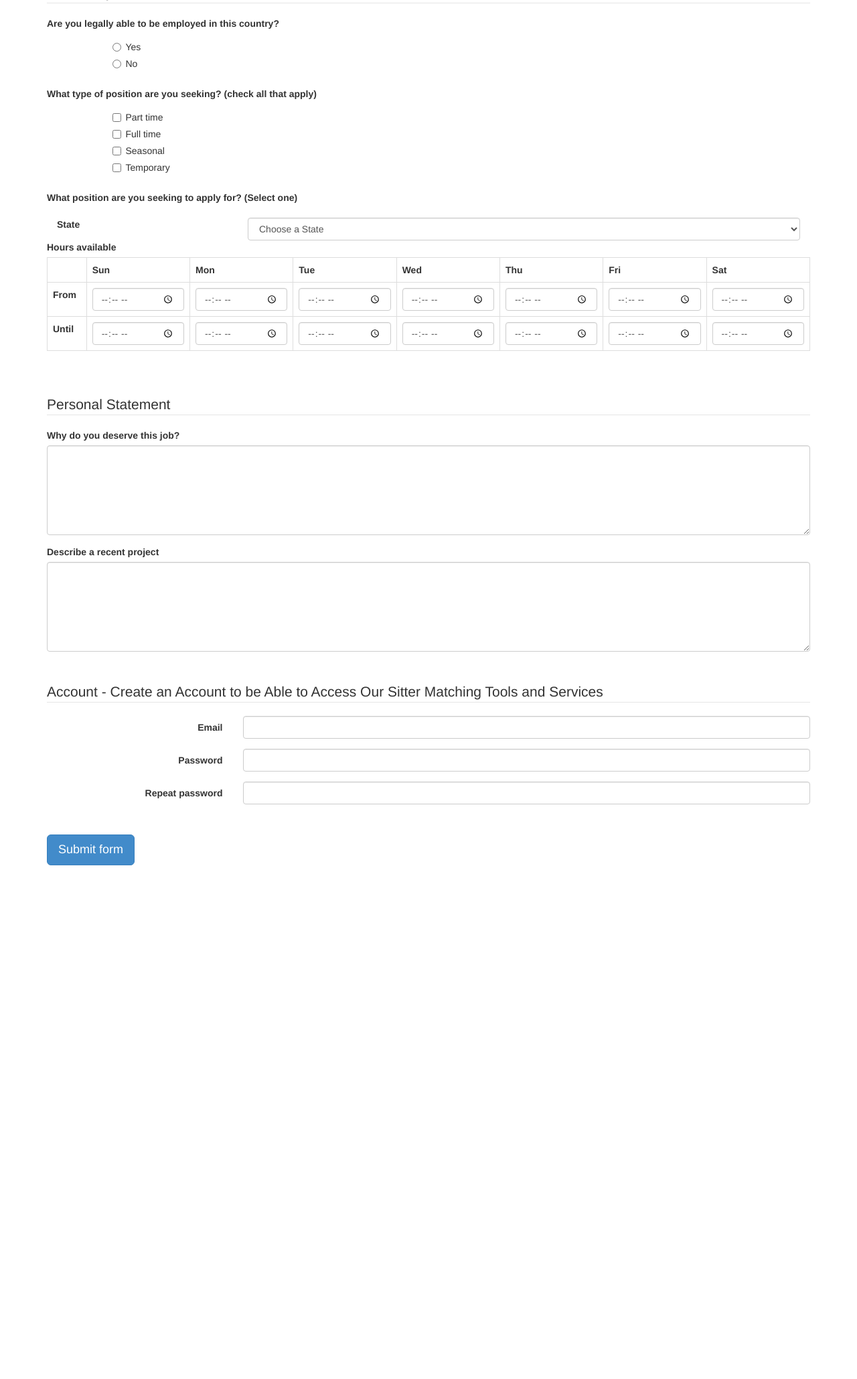
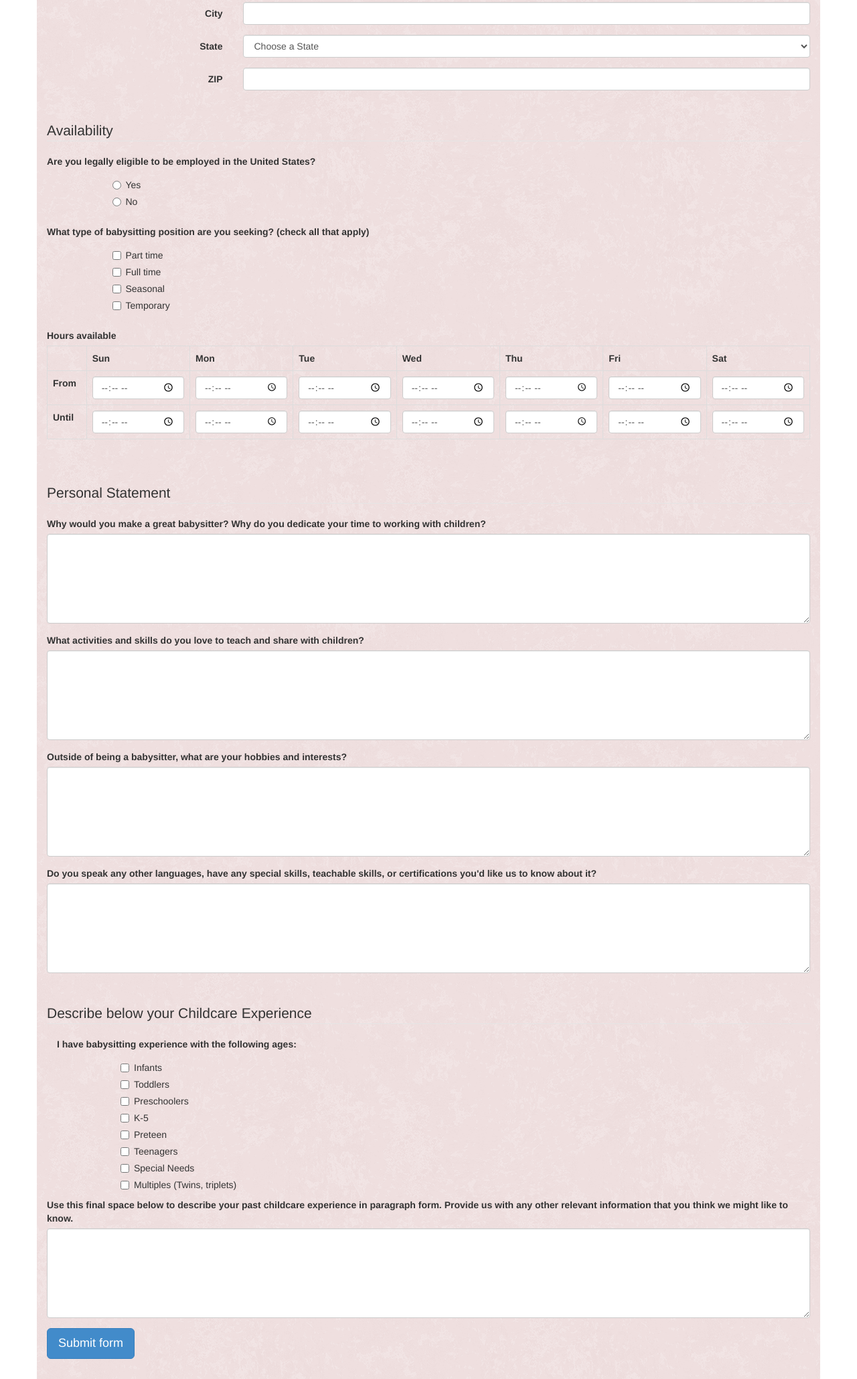
Before and after one commit to SamSteinbock/samstein-1564310.github.io, a plain HTML site: page jobApplicationForm.html in a window 1280 px wide. Shown: the part 505-2564 px from the top of the page at 67% size. Before the commit the page ends 1827 px from the top, so only its background shows below. Drawn offline with Linux system fonts and the light colour scheme.

Commit message:
Job Application Final

```diff
--- a/jobApplicationForm.html
+++ b/jobApplicationForm.html
@@ -9,9 +9,28 @@
           href = "formStyle.css" />
 </head>
 <body>
-<div class="container">
+<div class="container" >
 
-<h2>Baby Sitter Application</h2>
+<script type="text/javascript">
+function yesnoCheck() {
+    var ddl = document.getElementById("yesno");
+    var selectedValue = ddl.options[ddl.selectedIndex].value;
+    if (selectedValue == "Yes1") {
+        document.getElementById('ifYes').style.display = 'block';
+        document.getElementById('ifNo').style.display = 'none';
+    }
+    else if(selectedValue == "No1") {
+        document.getElementById('ifNo').style.display = 'block';
+        document.getElementById('ifYes').style.display = 'none';
+    }
+    else {
+        document.getElementById('ifNo').style.display = 'none';
+        document.getElementById('ifYes').style.display = 'none';
+    }
+}
+</script>
+
+<h1 style="font-weight: bold">Baby Sitter Application</h1>
 <p>&nbsp;</p>
 <p>This application, once filled out, will enter you into our database of babysitters, and will allow us to personally match you with families in need of a sitter.</p>
 
@@ -19,10 +38,70 @@
 
 	<p>&nbsp;</p>
 
+    <fieldset>
+        <div class="form-group">
+			<label class="control-label">Have you already created a Sitter account?</label>
+			<div class="col-sm-9">
+				<select id="yesno" class="form-control" required name="account" onchange="yesnoCheck()">
+					<option value="" selected="true">(Select One)</option>
+					<option value="Yes1">Yes</option>
+					<option value="No1">No</option>
+                </select>
+            </div>
+        </div>
+        <br>
+        <br>
+        <div id="ifNo" style="display:none">
+            <legend>Create an Account</legend>
+            <div class="form-group">
+                <label class="col-sm-3 control-label">Email</label>
+                <div class="col-sm-9">
+                    <input class="form-control" type="text" name="email">
+                </div>
+            </div>
+            <div class="form-group">
+                <label class="col-sm-3 control-label">Password</label>
+                <div class="col-sm-9">
+                    <input class="form-control" type="password" name="password">
+                </div>
+            </div>
+            <div class="form-group">
+                <label class="col-sm-3 control-label">Repeat password</label>
+                <div class="col-sm-9">
+                    <input class="form-control" type="password" name="repeat_password">
+                </div>
+            </div>
+		</div>
+        <div id="ifYes" style="display:none">
+            <legend>Enter Account Information</legend>
+            <div class="form-group">
+                <label class="col-sm-3 control-label">Email</label>
+                <div class="col-sm-9">
+                    <input class="form-control" type="text" name="email">
+                </div>
+            </div>
+            <div class="form-group">
+                <label class="col-sm-3 control-label">Password</label>
+                <div class="col-sm-9">
+                    <input class="form-control" type="password" name="password">
+                </div>
+            </div>
+        </div>
+	</fieldset>
+    <br>
+    <br>
+    <p>&nbsp;</p>
+
 	<fieldset class="form-horizontal" >
 		<legend>Personal Information</legend>
 		<div class="form-group">
 			<label class="col-sm-3 control-label">Full name</label>
+			<div class="col-sm-9">
+				<input class="form-control" type="text" name="name">
+			</div>
+		</div>
+        <div class="form-group">
+			<label class="col-sm-3 control-label">Phone Number</label>
 			<div class="col-sm-9">
 				<input class="form-control" type="text" name="name">
 			</div>
@@ -111,7 +190,7 @@
 	<fieldset>
 		<legend>Availability</legend>
 		<div class="form-group row">
-			<label class="col-sm-12 control-label">Are you legally able to be employed in this country?</label>
+			<label class="col-sm-12 control-label">Are you legally eligible to be employed in the United States?</label>
 			<div class="col-sm-offset-1 col-sm-11">
 				<div class="radio">
 					<label>
@@ -126,7 +205,7 @@
 			</div>
 		</div>
 		<div class="form-group row">
-			<label class="col-sm-12 control-label">What type of position are you seeking? (check all that apply)</label>
+			<label class="col-sm-12 control-label">What type of babysitting position are you seeking? (check all that apply)</label>
 			<div class="col-sm-offset-1 col-sm-11">
 				<div class="checkbox">
 					<label>
@@ -152,70 +231,6 @@
 						Temporary
 					</label>
 				</div>
-			</div>
-		</div>
-        <div class="form-group row">
-            <label class="col-sm-12 control-label">What position are you seeking to apply for? (Select one)</label>
-            <div class="">
-                 </div>
-        </div>
-        <div class="form-group">
-			<label class="col-sm-3 control-label">State</label>
-			<div class="col-sm-9">
-				<select class="form-control" name="state">
-					<option value="" selected="true">Choose a State</option>
-					<option value="AL">Alabama</option>
-					<option value="AK">Alaska</option>
-					<option value="AZ">Arizona</option>
-					<option value="AR">Arkansas</option>
-					<option value="CA">California</option>
-					<option value="CO">Colorado</option>
-					<option value="CT">Connecticut</option>
-					<option value="DE">Delaware</option>
-					<option value="DC">District of Columbia</option>
-					<option value="FL">Florida</option>
-					<option value="GA">Georgia</option>
-					<option value="HI">Hawaii</option>
-					<option value="ID">Idaho</option>
-					<option value="IL">Illinois</option>
-					<option value="IN">Indiana</option>
-					<option value="IA">Iowa</option>
-					<option value="KS">Kansas</option>
-					<option value="KY">Kentucky</option>
-					<option value="LA">Louisiana</option>
-					<option value="ME">Maine</option>
-					<option value="MD">Maryland</option>
-					<option value="MA">Massachusetts</option>
-					<option value="MI">Michigan</option>
-					<option value="MN">Minnesota</option>
-					<option value="MS">Mississippi</option>
-					<option value="MO">Missouri</option>
-					<option value="MT">Montana</option>
-					<option value="NE">Nebraska</option>
-					<option value="NV">Nevada</option>
-					<option value="NH">New Hampshire</option>
-					<option value="NJ">New Jersey</option>
-					<option value="NM">New Mexico</option>
-					<option value="NY">New York</option>
-					<option value="NC">North Carolina</option>
-					<option value="ND">North Dakota</option>
-					<option value="OH">Ohio</option>
-					<option value="OK">Oklahoma</option>
-					<option value="OR">Oregon</option>
-					<option value="PA">Pennsylvania</option>
-					<option value="RI">Rhode Island</option>
-					<option value="SC">South Carolina</option>
-					<option value="SD">South Dakota</option>
-					<option value="TN">Tennessee</option>
-					<option value="TX">Texas</option>
-					<option value="UT">Utah</option>
-					<option value="VT">Vermont</option>
-					<option value="VA">Virginia</option>
-					<option value="WA">Washington</option>
-					<option value="WV">West Virginia</option>
-					<option value="WI">Wisconsin</option>
-					<option value="WY">Wyoming</option>
-				</select>
 			</div>
 		</div>
 		<div class="form-group row">
@@ -262,40 +277,83 @@
 	<fieldset>
 		<legend>Personal Statement</legend>
 		<div class="form-group">
-			<label class="control-label">Why do you deserve this job?</label>
+			<label class="control-label">Why would you make a great babysitter? Why do you dedicate your time to working with children?</label>
 			<textarea class="form-control" name="deserve" rows="6"></textarea>
 		</div>
 		<div class="form-group">
-			<label class="control-label">Describe a recent project</label>
+			<label class="control-label">What activities and skills do you love to teach and share with children?</label>
+			<textarea class="form-control" name="project" rows="6"></textarea>
+		</div>
+        <div class="form-group">
+			<label class="control-label">Outside of being a babysitter, what are your hobbies and interests?</label>
+			<textarea class="form-control" name="project" rows="6"></textarea>
+		</div>
+        <div class="form-group">
+			<label class="control-label">Do you speak any other languages, have any special skills, teachable skills, or certifications you'd like us to know about it?</label>
 			<textarea class="form-control" name="project" rows="6"></textarea>
 		</div>
 	</fieldset>
 
-	<p>&nbsp;</p>
+    <p>&nbsp;</p>
 
-    <fieldset class="form-horizontal" >
-		<legend>Account - Create an Account to be Able to Access Our Sitter Matching Tools and Services</legend>
-		<div class="form-group">
-			<label class="col-sm-3 control-label">Email</label>
-			<div class="col-sm-9">
-				<input class="form-control" type="text" name="email">
+    <fieldset>
+		<legend>Describe below your Childcare Experience</legend>
+        <label class="col-sm-12 control-label">I have babysitting experience with the following ages:</label>
+			<div class="col-sm-offset-1 col-sm-11">
+				<div class="checkbox">
+					<label>
+						<input type="checkbox" name="position_pt" value="infants">
+						Infants
+					</label>
+				</div>
+				<div class="checkbox">
+					<label>
+						<input type="checkbox" name="position_ft" value="toddlers">
+						Toddlers
+					</label>
+				</div>
+				<div class="checkbox">
+					<label>
+						<input type="checkbox" name="position_sl" value="preschoolers">
+						Preschoolers
+					</label>
+				</div>
+				<div class="checkbox">
+					<label>
+						<input type="checkbox" name="position_tp" value="k-5">
+						K-5
+					</label>
+				</div>
+                <div class="checkbox">
+					<label>
+						<input type="checkbox" name="position_tp" value="preteen">
+						Preteen
+					</label>
+				</div>
+                <div class="checkbox">
+					<label>
+						<input type="checkbox" name="position_tp" value="teenagers">
+						Teenagers
+					</label>
+				</div>
+                <div class="checkbox">
+					<label>
+						<input type="checkbox" name="position_tp" value="specialneeds">
+						Special Needs
+					</label>
+				</div>
+                <div class="checkbox">
+					<label>
+						<input type="checkbox" name="position_tp" value="multiples">
+						Multiples (Twins, triplets)
+					</label>
+				</div>
 			</div>
-		</div>
-		<div class="form-group">
-			<label class="col-sm-3 control-label">Password</label>
-			<div class="col-sm-9">
-				<input class="form-control" type="password" name="password">
-			</div>
-		</div>
-		<div class="form-group">
-			<label class="col-sm-3 control-label">Repeat password</label>
-			<div class="col-sm-9">
-				<input class="form-control" type="password" name="repeat_password">
-			</div>
-		</div>
-	</fieldset>
-
-    <p>&nbsp;</p>
+            <div class="form-group">
+                <label class="control-label">Use this final space below to describe your past childcare experience in paragraph form. Provide us with any other relevant information that you think we might like to know.</label>
+                <textarea class="form-control" name="deserve" rows="6"></textarea>
+            </div>
+    </fieldset>
 
 	<input class="btn btn-primary btn-lg" type="submit" value="Submit form">
 
```
Also changed, not shown: formStyle.css, pink_rice.png (added), seigaiha.png (added).
